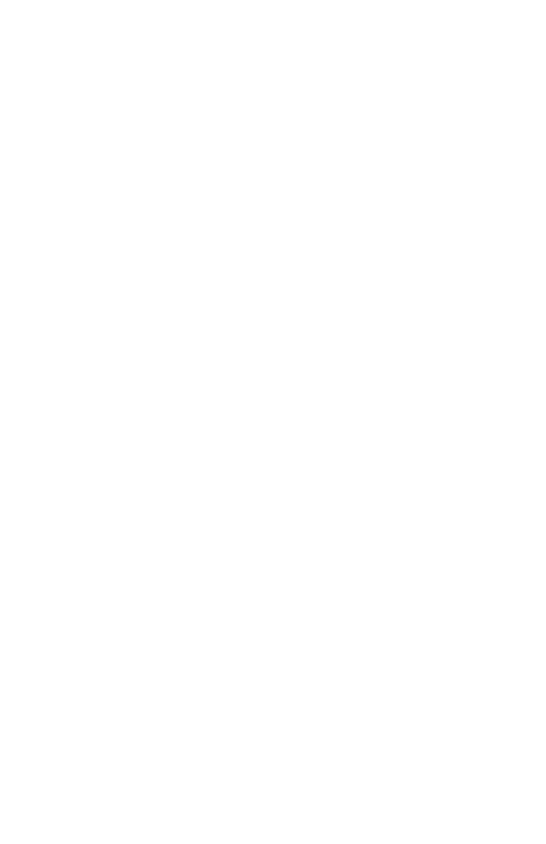
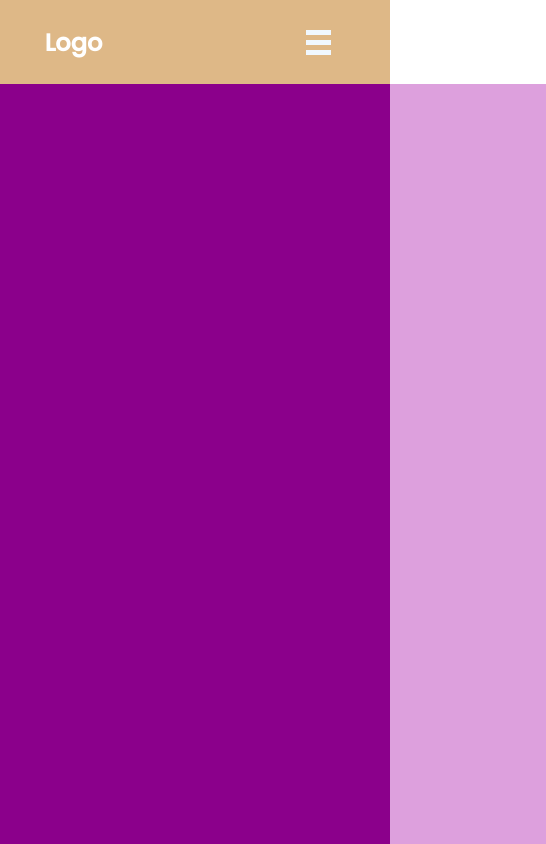
Before and after one commit to gugaSouza-dev/MinhaAcademia-FrontEnd, a React (Create React App) app: page /academia/criar in a window 390 px wide. Shown: the whole page, 546 px wide, since content can reach past the window. Built offline with nearby package versions, Linux system fonts and the light colour scheme.

Commit message:
desenvolvimento do componente Header

```diff
--- a/src/App.js
+++ b/src/App.js
@@ -1,4 +1,5 @@
 import React, { Component } from 'react';
+import {Link} from 'react-router-dom';
 // import Cabecalho from '../../components/Cabecalho/Cabecalho'
 // import logo from '../../logo.svg';
 // import './App.css';
@@ -7,21 +8,16 @@
   render() {
     return (
       <div className="App">
-        {/* <Cabecalho/> */}
-        <header className="App-header">
-          {/* <img src={logo} className="App-logo" alt="logo" /> */}
+        <h2>dasdasdasdas</h2>
           <p>
             Edit <code>src/App.js</code> and save to reload.
           </p>
-          <a
-            className="App-link"
-            href="https://reactjs.org"
-            target="_blank"
-            rel="noopener noreferrer"
-          >
-            Learn React
-          </a>
-        </header>
+          <Link to="/academia/criar">Consultas</Link>
+          <br></br>
+          <Link to="/login">
+            login
+          </Link>
+
       </div>
     );
   }
--- /dev/null
+++ b/src/components/header/Header.css
@@ -0,0 +1,117 @@
+
+.header{
+    position: absolute;
+    top: 0;
+    left: 0;
+    background-color:burlywood;
+    width: 100%;
+    height: 10vh;
+    display: flex;
+    justify-content: space-evenly;
+    align-items: center;
+}
+.headerLogo{
+    height: 30%;
+    width: 10%;
+    display: flex;
+    color: white;
+    align-items: center;
+    justify-content: center;
+}
+
+.links{
+    display: flex;
+    align-items: center;
+    justify-content: center;
+    background-color:violet;
+    height: 30%;
+    width: 50%;
+}
+.headerLinks{
+    height: auto;
+    width: 70%;
+    display: flex;
+    justify-content: space-evenly;
+}
+.headerLinks li{
+    list-style: none;
+}
+
+.headerLinks a{
+    color: rgb(233, 233, 233);
+    text-decoration: none;
+    letter-spacing: 2px;
+    font-weight: bold;
+    font-size: 14px;
+}
+.burger{
+    display: none;
+    cursor: pointer;
+}
+.burger div{
+    width: 25px;
+    height:5px;
+    background-color:aliceblue;
+    margin: 5px;
+    transition: all 0.3s ease;
+}
+
+@media screen and (max-width:1024px){
+    .headerLinks{
+        width: 90%
+    }
+}
+
+@media screen and (max-width: 768px){
+    body{
+        overflow-x: hidden;
+    }
+    .header{
+        justify-content: space-around;
+    }
+    .headerLinks{
+        position: absolute;
+        right: 0px;
+        height: 90vh;
+        top: 10vh;
+        background-color:plum;
+        display: flex;
+        flex-direction: column;
+        align-items: center;
+        width: 40%;
+        transform: translateX(100%);
+        transition:  ease-in-out 0.5s;
+    }
+    .headerLinks li{
+        opacity: 0;
+    }
+    .burger{
+        display: block;
+        margin-left: 100px;
+    }
+}
+
+.headerLinksAtivo{
+    transform: translateX(0%);
+}
+
+@keyframes headerLinksFade{
+    from {
+        opacity: 0;
+        transform: translateX(40px);
+    }
+    to{
+        opacity: 1;
+        transform: translateX(0%);
+    }
+}
+
+.toggle .linha1{
+    transform: rotate(-45deg) translate(-5px, 8px);
+}
+.toggle .linha2{
+    opacity: 0;
+}
+.toggle .linha3{
+    transform: rotate(45deg) translate(-5px, -8px);
+}
--- /dev/null
+++ b/src/components/header/Header.js
@@ -0,0 +1,53 @@
+import "./Header.css";
+import React from 'react';
+
+function burgerSlide() {
+    var burger = document.querySelector('.burger');
+    var hLink = document.querySelector('.headerLinks');
+    var headerLinks = document.querySelectorAll('.headerLinks li');
+
+
+    hLink.classList.toggle('headerLinksAtivo');
+
+    headerLinks.forEach((link, index) => {
+        if (link.style.animation) {
+            link.style.animation = '';
+        } else {
+            link.style.animation =
+            `headerLinksFade 0.5s ease forwards ${index / 7}s`;
+        }
+    });
+    burger.classList.toggle('toggle');
+}
+
+
+function Header() {
+    return (
+        <div className="header">
+            <div className="headerLogo">
+                <h2>Logo</h2>
+            </div>
+
+            <ul className="headerLinks">
+                <li>
+                    <a href="#">qualquercoisa</a>
+                </li>
+                <li>
+                    <a href="#">qualquercoisa</a>
+                </li>
+                <li>
+                    <a href="#">qualquercoisa</a>
+                </li>
+                <li>
+                    <a href="#">qualquercoisa</a>
+                </li>
+            </ul>
+            <div className="burger" onClick={burgerSlide}>
+                <div className="linha1"></div>
+                <div className="linha2"></div>
+                <div className="linha3"></div>
+            </div>
+        </div>
+    );
+}
+export default Header;
--- a/src/index.js
+++ b/src/index.js
@@ -3,6 +3,7 @@
 // import './index.css';
 import App from './App';
 import Login from './pages/login/Login';
+import CadastraAcademia from './pages/cadastraAcademia/CadastraAcademia'
 
 import {Route, BrowserRouter as Router, Switch} from 'react-router-dom';
 
@@ -14,6 +15,7 @@
             <Switch>
                 <Route exact path="/" component={App} />
                 <Route path="/login" component={Login}/>
+                <Route path="/academia/criar" component={CadastraAcademia}/>
             </Switch>
         </div>
     </Router>
--- /dev/null
+++ b/src/pages/cadastraAcademia/CadastraAcademia.css
@@ -0,0 +1,21 @@
+@import url('https://fonts.googleapis.com/css2?family=Poppins:wght@200;300;500&display=swap');
+
+*{
+    font-family: 'Poppins', sans-serif;
+    padding: 0;
+    margin: 0;
+    box-sizing: border-box;
+}
+
+.CAContent{
+    height: 100%;
+    width: 100%;
+    background-color: darkmagenta;
+
+}
+.containt{
+    height: 90%;
+    width: 90%;
+    flex-direction: column;
+    background-color: peru
+}
--- /dev/null
+++ b/src/pages/cadastraAcademia/CadastraAcademia.js
@@ -0,0 +1,72 @@
+import React, { Component, useState } from 'react';
+import axios from 'axios';
+import swal from 'sweetalert';
+import "./CadastraAcademia.css";
+import Header from '../../components/header/Header';
+
+const initialState = {
+    nome_acad: '',
+    tel_resp: '',
+    tel_acad: '',
+    rua: '',
+    numero: '',
+    complemento: '',
+    cep: '',
+    cidade: '',
+    estado: ''
+};
+
+
+
+
+export default class CadastraAcademia extends Component {
+    constructor() {
+        super();
+
+        this.state = initialState;
+
+    }
+    cadastraConsulta(event) {
+        event.preventDefault();
+
+        let consulta = this.state;
+
+        axios.post('http://localhost:3333/academia', consulta, {
+            headers: {
+                "Authorization": "Bearer " + localStorage.getItem("academia"),
+                "Content-Type": "application/json"
+            }
+        })
+            .then(res => {
+                if (res.status == 200)
+                    this.buscarConsultas()
+            })
+            .catch(erro => {
+                console.log(erro);
+            })
+    }
+
+    render() {
+        return (
+            <section className="CAContent">
+                <Header />
+                {/* <div className="containt">
+                    <div className="formContainer">
+                        <div className="info">
+                            <h2>Informaçôes</h2>
+                        </div>
+                        <div className="infoLocal">
+                            <h2>Local</h2>
+                            <input
+                                placeholder="Rua"
+                                type="text"
+                                required={true}
+                            // onChange={this.atualizaEstadoEmail.bind(this)}
+                            />
+                        </div>
+                    </div>
+                </div> */}
+            </section>
+        );
+    }
+}
--- a/src/pages/login/Login.js
+++ b/src/pages/login/Login.js
@@ -28,6 +28,7 @@
         this.state = initialState;
     }
 
+    //PopIn's de cadastro de usuario
     cadastroFeito() {
         swal({
             title: "Boa!",
@@ -53,6 +54,7 @@
         });
     }
 
+
     atualizaEstadoEmail(event) {
         this.setState({ email: event.target.value });
     }
@@ -61,25 +63,6 @@
         this.setState({ senha: event.target.value });
     }
 
-
-    validate() {
-        let erroEmail = "";
-
-        if (!this.state.email) {
-            erroEmail = "Email obrigatório";
-        }
-
-        if (!this.state.email.includes("@")) {
-            erroEmail = "Email invalido"
-        }
-
-        if (erroEmail) {
-            this.setState({ erroEmail });
-            return false;
-        }
-
-        return true;
-    };
 
     efetuaLogin(event) {
         event.preventDefault();
@@ -99,6 +82,26 @@
                 this.props.history.push('/');
             })
     }
+
+    //verifica a se os campos do cadastro sao validos
+    validate() {
+        let erroEmail = "";
+
+        if (!this.state.email) {
+            erroEmail = "Email obrigatório";
+        }
+
+        if (!this.state.email.includes("@")) {
+            erroEmail = "Email invalido"
+        }
+
+        if (erroEmail) {
+            this.setState({ erroEmail });
+            return false;
+        }
+
+        return true;
+    };
 
 
     cadastraUsuario = (event) => {
```
